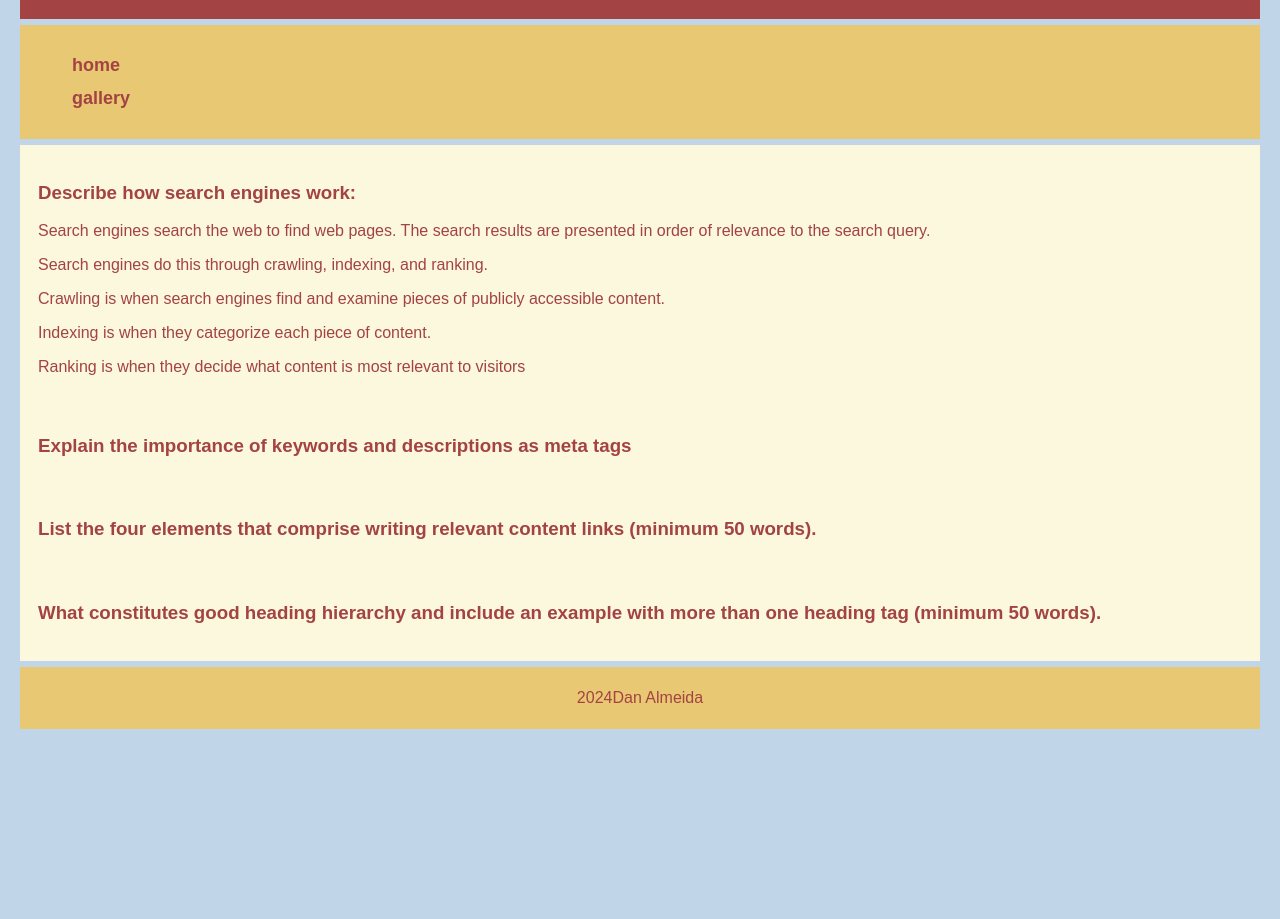
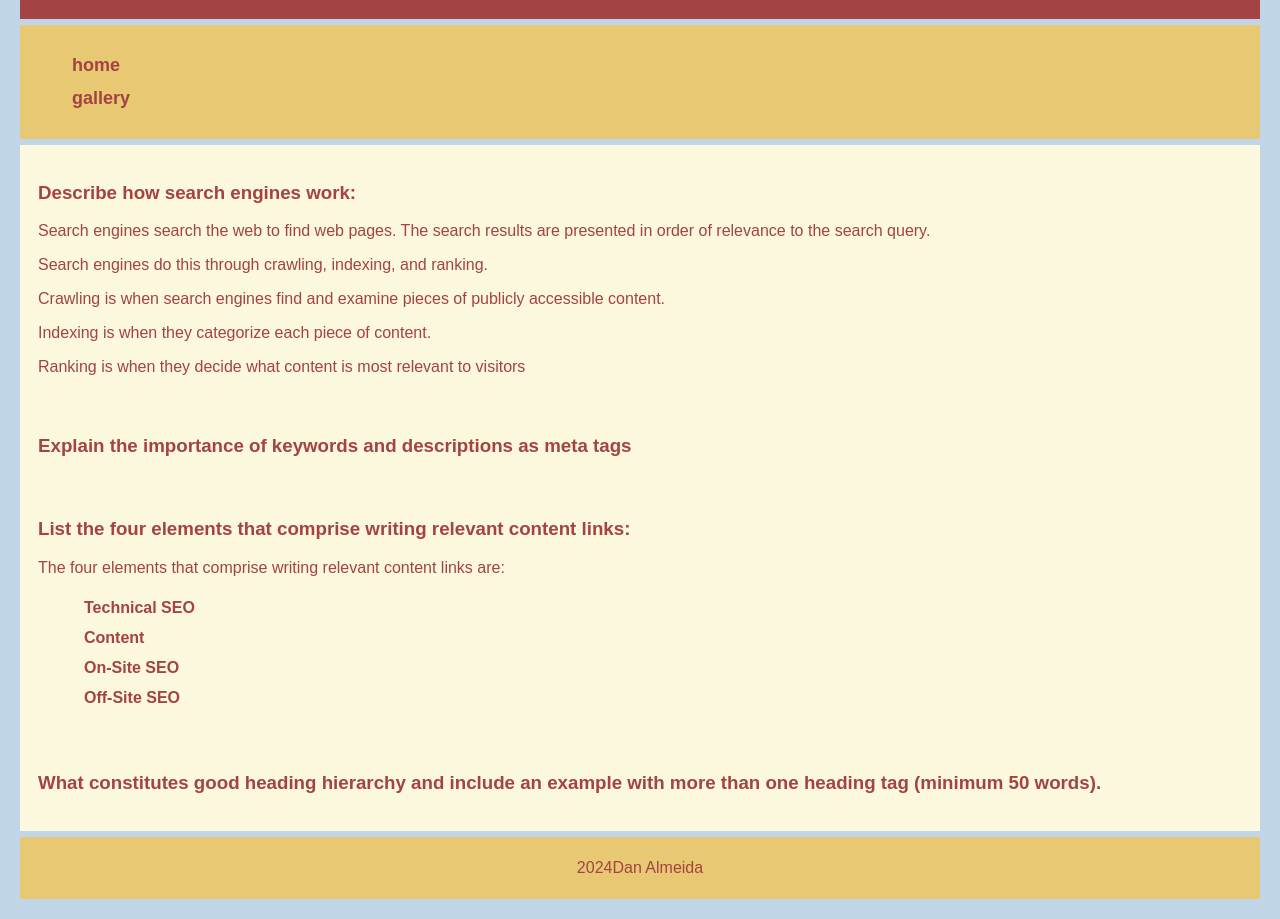
Before and after one commit to dan-almeida1/CMST386, a plain HTML site: page project1/project1.html in a window 1280 px wide. Shown: the part 117-1036 px from the top of the page. Before the commit the page ends 866 px from the top, so only its background shows below. Drawn offline with Linux system fonts and the light colour scheme.

Commit message:
paragraph2

```diff
--- a/project1/project1.html
+++ b/project1/project1.html
@@ -31,8 +31,14 @@
         <p></p>
       </article>
       <article>
-        <h3>List the four elements that comprise writing relevant content links (minimum 50 words).</h3>
-        <p></p>
+        <h3>List the four elements that comprise writing relevant content links:</h3>
+        <p>The four elements that comprise writing relevant content links are:</p>
+        <ul>
+          <li>Technical SEO</li>
+          <li>Content</li>
+          <li>On-Site SEO</li>
+          <li>Off-Site SEO</li>
+        </ul>
       </article>
       <article>
         <h3>What constitutes good heading hierarchy and include an example with more than one heading tag (minimum 50 words).</h3>
```
